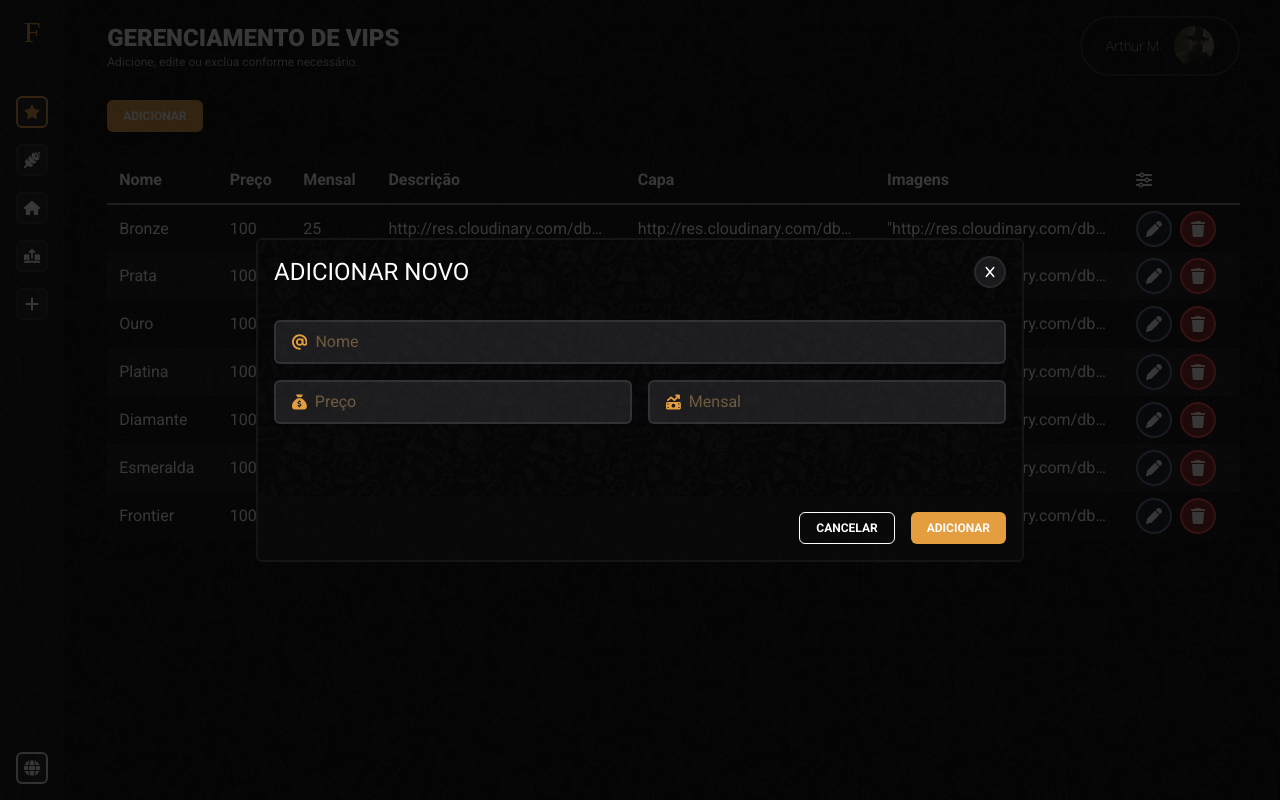
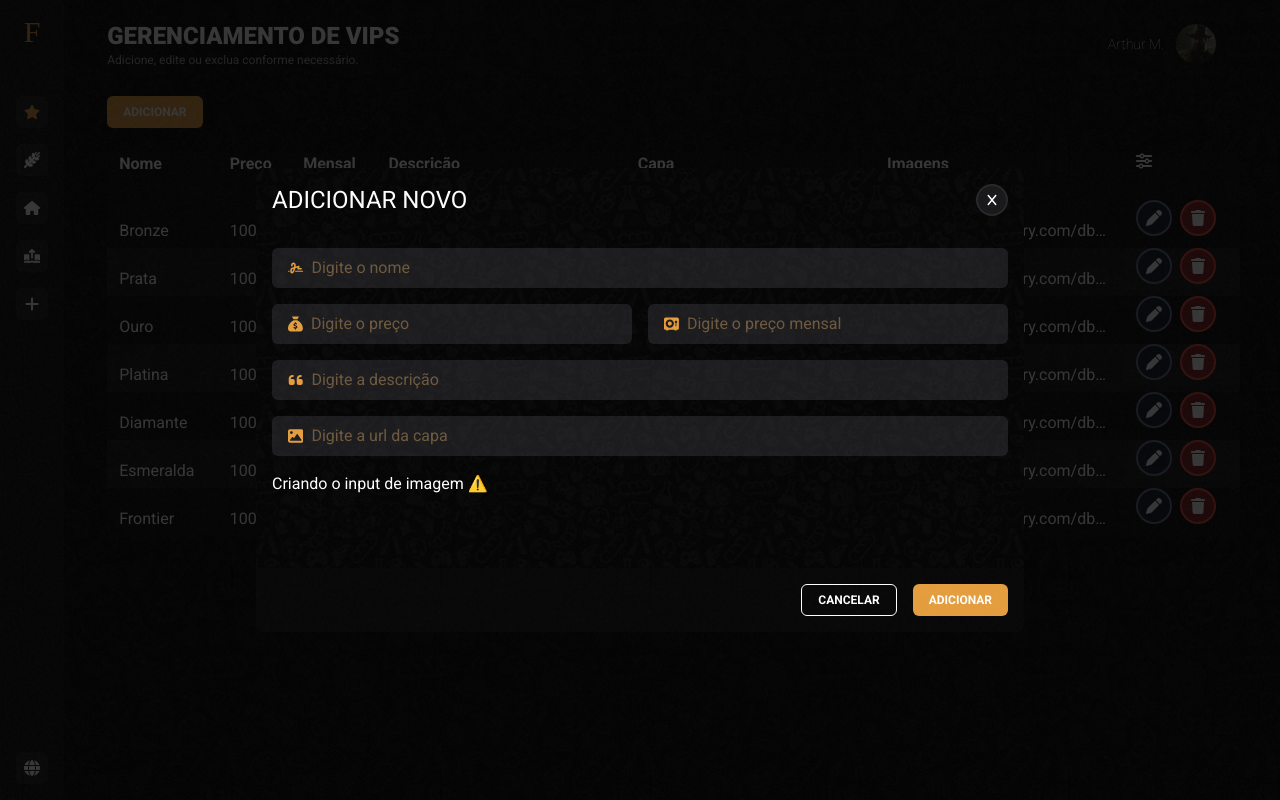
Before and after one commit to edsoncamargo/frontier, a React (Vite) app in the folder web/: page /admin/dashboard/vips in a window 1280 px wide. Both pictures are taken after a click on the button "ADICIONAR". Built offline with nearby package versions, Linux system fonts and the light colour scheme; a web font is replaced by a local one.

Commit message:
wip: dynamic form

```diff
--- a/web/src/main.tsx
+++ b/web/src/main.tsx
@@ -1,5 +1,5 @@
+import './styles/global.scss';
 import './index.css';
-import './styles/global.scss';
 
 import { Routing } from './routes';
 import { createRoot } from 'react-dom/client';
--- a/web/src/pages/admin/dashboard/panel/panel.dashboard.admin.tsx
+++ b/web/src/pages/admin/dashboard/panel/panel.dashboard.admin.tsx
@@ -1,12 +1,4 @@
-import {
-  FaAt,
-  FaMoneyBillTrendUp,
-  FaPen,
-  FaSackDollar,
-  FaSliders,
-  FaTrash,
-  FaX,
-} from 'react-icons/fa6';
+import { FaPen, FaSliders, FaTrash, FaX } from 'react-icons/fa6';
 import { Form, Formik, FormikHelpers } from 'formik';
 
 import { Button } from '../../../../components/buttons/button';
@@ -27,20 +19,81 @@ type DataType = {
   images: string;
 };
 
-type PanelType = {
-  structure: string;
+export interface InputField {
+  field: string;
+  placeholder: string;
+  icon: React.ReactNode;
+}
+
+export interface FormInputs {
+  [key: string]: InputField;
+}
+
+export type PanelType = {
+  structure: {
+    panelTitle: string;
+    forms: FormInputs[];
+  };
 };
-
-interface Fields {
-  email: string;
-  password: string;
-}
 
 export function PanelDashboard({ structure }: Readonly<PanelType>) {
   const { category } = useParams();
-  const panel = JSON.parse(structure);
-  console.log(panel);
   console.log(category);
+
+  const panel = structure;
+
+  const forms = panel.forms;
+  const formObject = forms.reduce((acc, inputs) => {
+    const inputsName = Object.keys(inputs);
+
+    inputsName.forEach((field) => {
+      acc[field] = '';
+    });
+
+    return acc;
+  }, {} as Record<string, string | number>);
+
+  type FormObject = typeof formObject;
+
+  function generateDynamicForm() {
+    return forms.map((inputs: FormInputs) => {
+      const inputsName = Object.keys(inputs);
+
+      return (
+        <div key={inputsName.toString()} className='flex gap-4'>
+          {inputsName.map((field) => {
+            const inputType = inputs[field].field;
+            const inputIcon = inputs[field].icon;
+
+            if (inputType !== 'image') {
+              return (
+                <Input key={field}>
+                  {inputIcon}
+                  <Input.Field
+                    id={field}
+                    name={field}
+                    type={inputType}
+                    placeholder={inputs[field].placeholder}
+                    autoComplete='off'
+                  />
+                </Input>
+              );
+            } else {
+              return (
+                <div key={field}>
+                  <span className='text-paragraph-50'>
+                    Criando o input de imagem ⚠️
+                  </span>
+                </div>
+              );
+            }
+          })}
+        </div>
+      );
+    });
+  }
+
+  generateDynamicForm();
 
   const [isOpenModal, setIsOpenModal] = useState<boolean>(false);
   const [currentSelectedItem, setCurrentSelectedItem] = useState<
@@ -167,13 +220,10 @@ export function PanelDashboard({ structure }: Readonly<PanelType>) {
           </Modal.Header>
 
           <Formik
-            initialValues={{
-              email: '',
-              password: '',
-            }}
+            initialValues={formObject}
             onSubmit={(
-              fields: Fields,
-              { setSubmitting, resetForm }: FormikHelpers<Fields>
+              fields: FormObject,
+              { setSubmitting, resetForm }: FormikHelpers<FormObject>
             ) => {
               console.log(JSON.stringify(fields, null, 2));
 
@@ -185,37 +235,7 @@ export function PanelDashboard({ structure }: Readonly<PanelType>) {
               <Form className='flex flex-col gap-6'>
                 <Modal.Body>
                   <div className='flex flex-col gap-4'>
-                    <Input>
-                      <FaAt />
-                      <Input.Field
-                        id='name'
-                        name='name'
-                        placeholder='Nome'
-                        autoComplete='off'
-                      />
-                    </Input>
-
-                    <div className='flex gap-4'>
-                      <Input>
-                        <FaSackDollar />
-                        <Input.Field
-                          id='price'
-                          name='price'
-                          placeholder='Preço'
-                          autoComplete='off'
-                        />
-                      </Input>
-
-                      <Input>
-                        <FaMoneyBillTrendUp />
-                        <Input.Field
-                          id='month'
-                          name='month'
-                          placeholder='Mensal'
-                          autoComplete='off'
-                        />
-                      </Input>
-                    </div>
+                    {generateDynamicForm()}
                   </div>
                 </Modal.Body>
 
--- a/web/src/pages/admin/dashboard/root.dashboard.admin.tsx
+++ b/web/src/pages/admin/dashboard/root.dashboard.admin.tsx
@@ -1,70 +1,93 @@
-import { PanelDashboard } from './panel/panel.dashboard.admin';
+import {
+  FaImage,
+  FaQuoteLeft,
+  FaSackDollar,
+  FaSignature,
+  FaVault,
+} from 'react-icons/fa6';
+import { PanelDashboard, PanelType } from './panel/panel.dashboard.admin';
+
 import { Sidebar } from './panel/sidebar/sidebar';
 import { useParams } from 'react-router-dom';
 
 export function RootDashboard() {
   const { category } = useParams();
 
-  function generatePanelStructure() {
+  function generatePanelStructure(): PanelType['structure'] {
     switch (category) {
       case 'farms':
-        return JSON.stringify({
+        return {
           panelTitle: 'Farms',
           forms: {
             type: 'string',
           },
-        });
+        };
       case 'houses':
-        return JSON.stringify({
+        return {
           panelTitle: 'Houses',
           forms: {
             type: 'string',
           },
-        });
+        };
       case 'upgrades':
-        return JSON.stringify({
+        return {
           panelTitle: 'Upgrades',
           forms: {
             type: 'string',
           },
-        });
+        };
       case 'extras':
-        return JSON.stringify({
+        return {
           panelTitle: 'Extras',
           forms: {
             type: 'string',
           },
-        });
+        };
 
       default:
-        return JSON.stringify({
+        return {
           panelTitle: 'Vips',
           forms: [
             {
               type: {
                 field: 'string',
+                placeholder: 'Digite o nome',
+                icon: <FaSignature />,
               },
             },
             {
               price: {
                 field: 'number',
+                placeholder: 'Digite o preço',
+                icon: <FaSackDollar />,
               },
               monthly_price: {
                 field: 'number',
+                placeholder: 'Digite o preço mensal',
+                icon: <FaVault />,
               },
             },
             {
               description: {
                 field: 'string',
+                placeholder: 'Digite a descrição',
+                icon: <FaQuoteLeft />,
+              },
+            },
+            {
+              cover: {
+                field: 'string',
+                placeholder: 'Digite a url da capa',
+                icon: <FaImage />,
               },
             },
             {
               images: {
-                field: 'string[]',
+                field: 'image',
               },
             },
           ],
-        });
+        };
     }
   }
 
--- a/web/src/styles/global.scss
+++ b/web/src/styles/global.scss
@@ -1,3 +1,4 @@
+@import './reset/reset';
 @import './typograph/typograph';
 @import './effects/effects';
 @import './scrollbar/scrollbar';
--- /dev/null
+++ b/web/src/styles/reset/_reset.scss
@@ -0,0 +1,139 @@
+html,
+body,
+div,
+span,
+applet,
+object,
+iframe,
+h1,
+h2,
+h3,
+h4,
+h5,
+h6,
+p,
+blockquote,
+pre,
+a,
+abbr,
+acronym,
+address,
+big,
+cite,
+code,
+del,
+dfn,
+em,
+img,
+ins,
+kbd,
+q,
+s,
+samp,
+small,
+strike,
+strong,
+sub,
+sup,
+tt,
+var,
+b,
+u,
+i,
+center,
+dl,
+dt,
+dd,
+ol,
+ul,
+li,
+fieldset,
+form,
+label,
+legend,
+table,
+caption,
+tbody,
+tfoot,
+thead,
+tr,
+th,
+td,
+article,
+aside,
+canvas,
+details,
+embed,
+figure,
+figcaption,
+footer,
+header,
+hgroup,
+menu,
+nav,
+output,
+ruby,
+section,
+summary,
+time,
+mark,
+audio,
+video {
+  margin: 0;
+  padding: 0;
+  border: 0;
+  font-size: 100%;
+  vertical-align: baseline;
+}
+
+article,
+aside,
+details,
+figcaption,
+figure,
+footer,
+header,
+hgroup,
+menu,
+nav,
+section {
+  display: block;
+}
+
+body {
+  line-height: 1;
+}
+
+ol,
+ul {
+  list-style: none;
+}
+
+blockquote,
+q {
+  quotes: none;
+}
+
+blockquote:before,
+blockquote:after,
+q:before,
+q:after {
+  content: '';
+  content: none;
+}
+
+table {
+  border-collapse: collapse;
+  border-spacing: 0;
+}
+
+input[type='number']::-webkit-inner-spin-button,
+input[type='number']::-webkit-outer-spin-button {
+  -webkit-appearance: none;
+  margin: 0;
+}
+
+input[type='number'] {
+  appearance: textfield;
+  -moz-appearance: textfield;
+}
```
